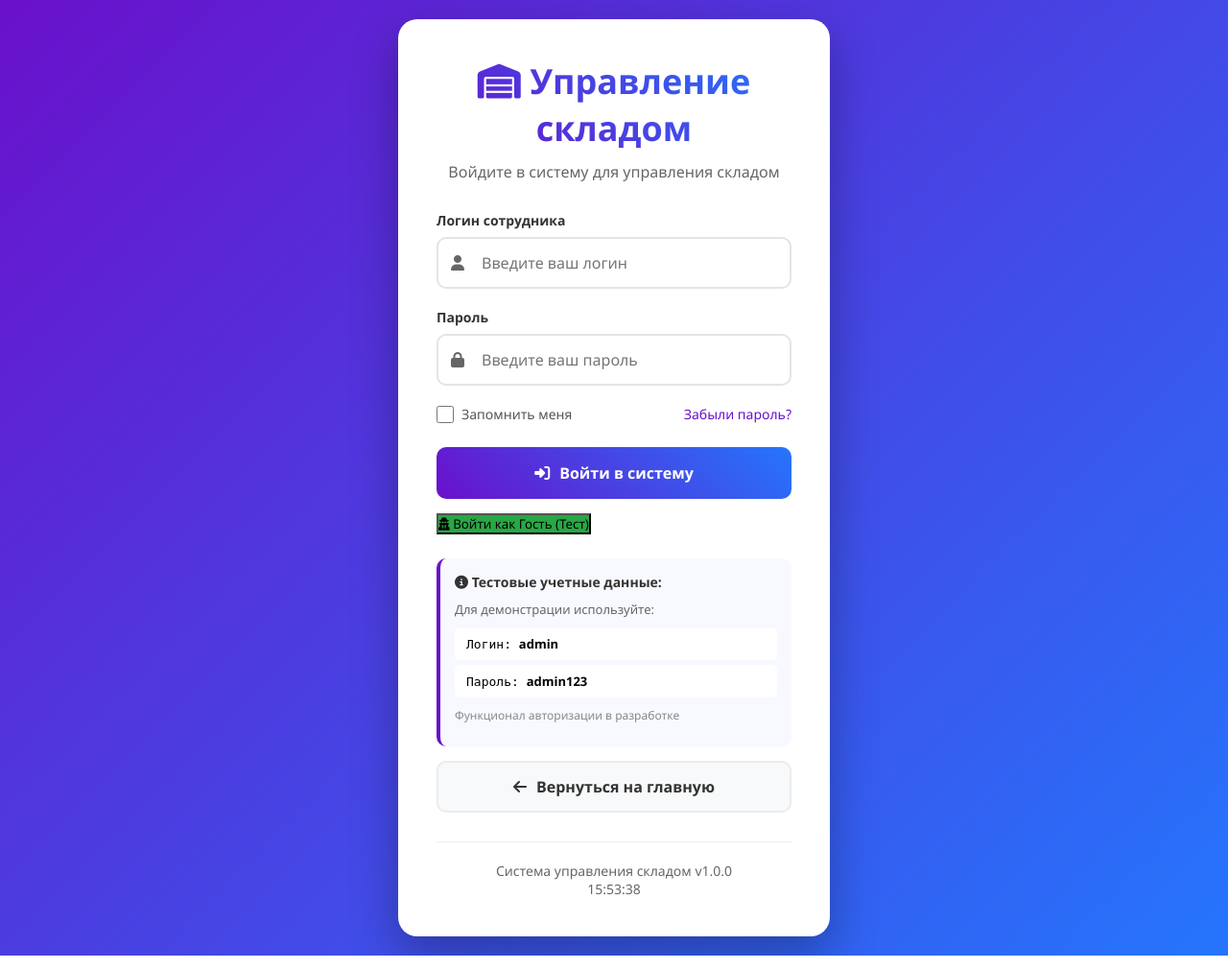
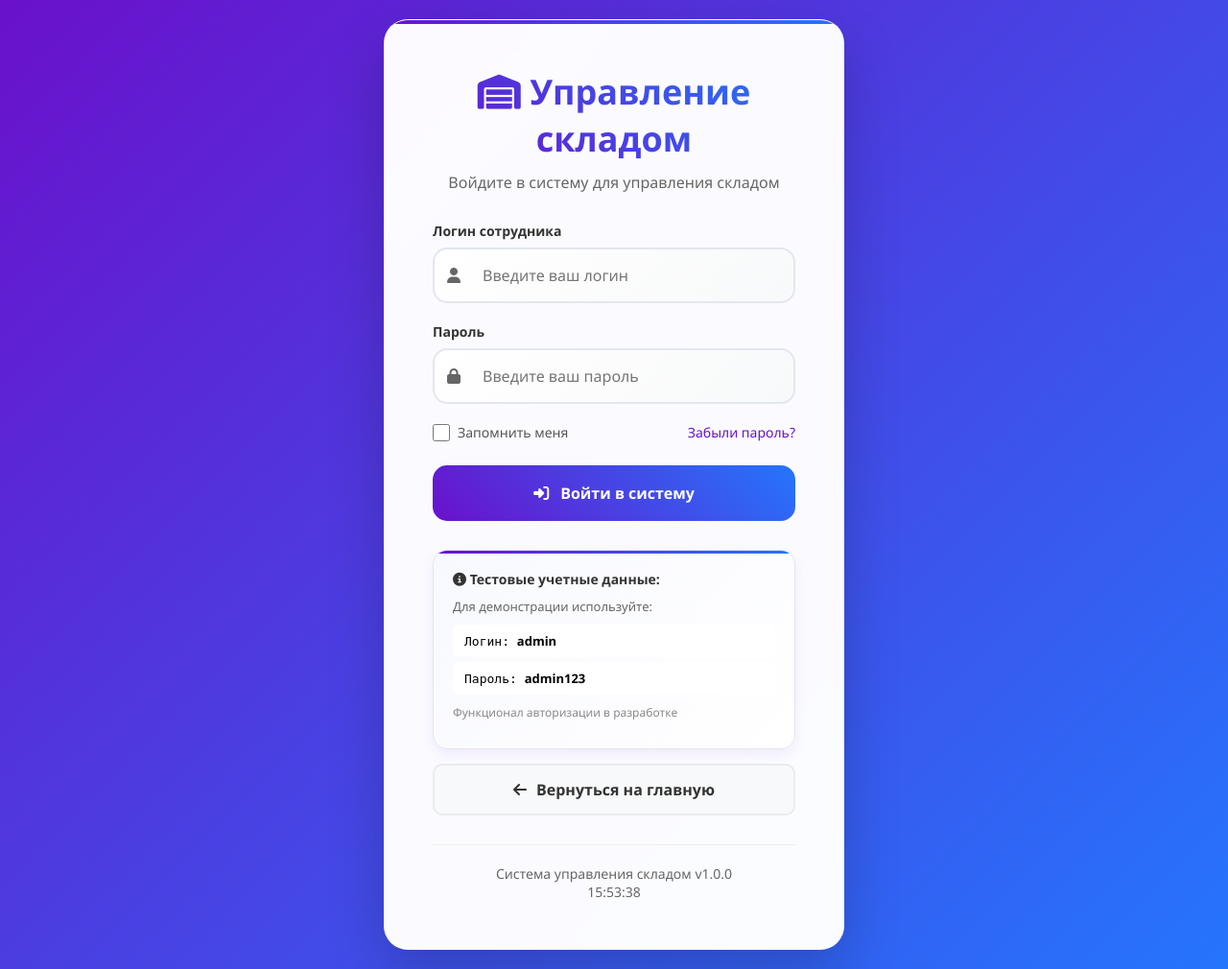
Before and after one commit to spiraleer/studyDB, a FastAPI app: page /login in a window 1280 px wide. Shown: the whole page at 96% size. Run offline with FastAPI, Linux system fonts and the light colour scheme.

Commit message:
Redesigned login page. Guest mode removed.

```diff
--- a/templates/login.html
+++ b/templates/login.html
@@ -27,13 +27,27 @@
       }
 
       .login-container {
-        background: white;
-        border-radius: 20px;
-        padding: 40px;
-        box-shadow: 0 20px 50px rgba(0, 0, 0, 0.3);
+        background: rgba(255, 255, 255, 0.98);
+        border-radius: 25px;
+        padding: 50px;
+        box-shadow: 0 25px 60px rgba(0, 0, 0, 0.2);
         width: 100%;
-        max-width: 450px;
+        max-width: 480px;
         animation: fadeIn 0.8s ease-out;
+        border: 1px solid rgba(255, 255, 255, 0.3);
+        backdrop-filter: blur(15px);
+        position: relative;
+        overflow: hidden;
+      }
+
+      .login-container::before {
+        content: '';
+        position: absolute;
+        top: 0;
+        left: 0;
+        right: 0;
+        height: 4px;
+        background: linear-gradient(90deg, #6a11cb, #2575fc);
       }
 
       @keyframes fadeIn {
@@ -99,17 +113,20 @@
 
       .input-with-icon input {
         width: 100%;
-        padding: 14px 14px 14px 45px;
-        border: 2px solid #e1e5e9;
-        border-radius: 10px;
+        padding: 16px 16px 16px 50px;
+        border: 2px solid #e3e6f0;
+        border-radius: 15px;
         font-size: 16px;
-        transition: all 0.3s;
+        transition: all 0.3s ease;
+        background: linear-gradient(135deg, #ffffff 0%, #f8f9fa 100%);
       }
 
       .input-with-icon input:focus {
         outline: none;
         border-color: #6a11cb;
-        box-shadow: 0 0 0 3px rgba(106, 17, 203, 0.1);
+        box-shadow: 0 0 0 4px rgba(106, 17, 203, 0.15);
+        background: #ffffff;
+        transform: translateY(-2px);
       }
 
       .form-options {
@@ -144,24 +161,41 @@
 
       .btn-login {
         width: 100%;
-        padding: 16px;
+        padding: 18px;
         background: linear-gradient(45deg, #6a11cb, #2575fc);
         color: white;
         border: none;
-        border-radius: 10px;
+        border-radius: 15px;
         font-size: 16px;
         font-weight: 600;
         cursor: pointer;
-        transition: all 0.3s;
+        transition: all 0.3s ease;
         display: flex;
         justify-content: center;
         align-items: center;
-        gap: 10px;
+        gap: 12px;
+        position: relative;
+        overflow: hidden;
+      }
+
+      .btn-login::before {
+        content: '';
+        position: absolute;
+        top: 0;
+        left: -100%;
+        width: 100%;
+        height: 100%;
+        background: linear-gradient(90deg, transparent, rgba(255,255,255,0.2), transparent);
+        transition: left 0.5s;
+      }
+
+      .btn-login:hover::before {
+        left: 100%;
       }
 
       .btn-login:hover {
-        transform: translateY(-3px);
-        box-shadow: 0 10px 25px rgba(106, 17, 203, 0.3);
+        transform: translateY(-4px);
+        box-shadow: 0 12px 30px rgba(106, 17, 203, 0.4);
       }
 
       .btn-login:active {
@@ -193,11 +227,24 @@
       }
 
       .demo-credentials {
-        background: #f8f9ff;
-        border-radius: 10px;
-        padding: 15px;
-        margin-top: 25px;
-        border-left: 4px solid #6a11cb;
+        background: linear-gradient(135deg, #f8f9ff 0%, #ffffff 100%);
+        border-radius: 15px;
+        padding: 20px;
+        margin-top: 30px;
+        border: 1px solid #e3e6f0;
+        box-shadow: 0 5px 15px rgba(106, 17, 203, 0.08);
+        position: relative;
+        overflow: hidden;
+      }
+
+      .demo-credentials::before {
+        content: '';
+        position: absolute;
+        top: 0;
+        left: 0;
+        right: 0;
+        height: 3px;
+        background: linear-gradient(90deg, #6a11cb, #2575fc);
       }
 
       .demo-credentials h4 {
@@ -318,14 +365,7 @@
           <i class="fas fa-sign-in-alt"></i> Войти в систему
         </button>
 
-        <button
-          type="button"
-          class="btn secondary-btn"
-          id="guest-login-btn"
-          style="background: #28a745; margin-top: 15px"
-        >
-          <i class="fas fa-user-secret"></i> Войти как Гость (Тест)
-        </button>
+
       </form>
 
       <div class="demo-credentials">
@@ -360,12 +400,7 @@
         document.getElementById("server-time").textContent = formattedTime;
       }
 
-      // Обработчик для кнопки "Войти как Гость" (из предыдущего шага)
-      document
-        .getElementById("guest-login-btn")
-        .addEventListener("click", function () {
-          window.location.href = "/dashboard";
-        });
+
 
       // Обработчик отправки формы
       document
```
